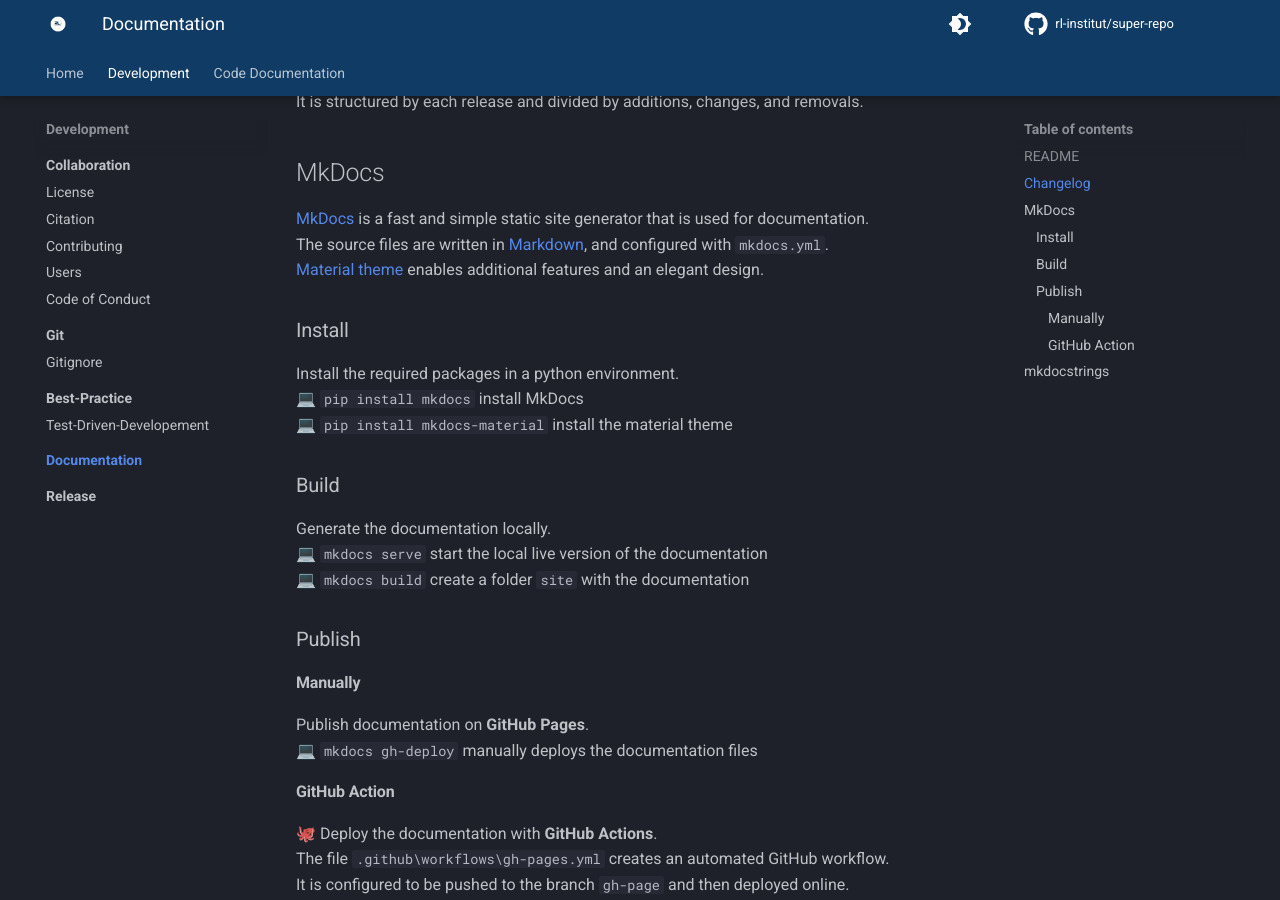
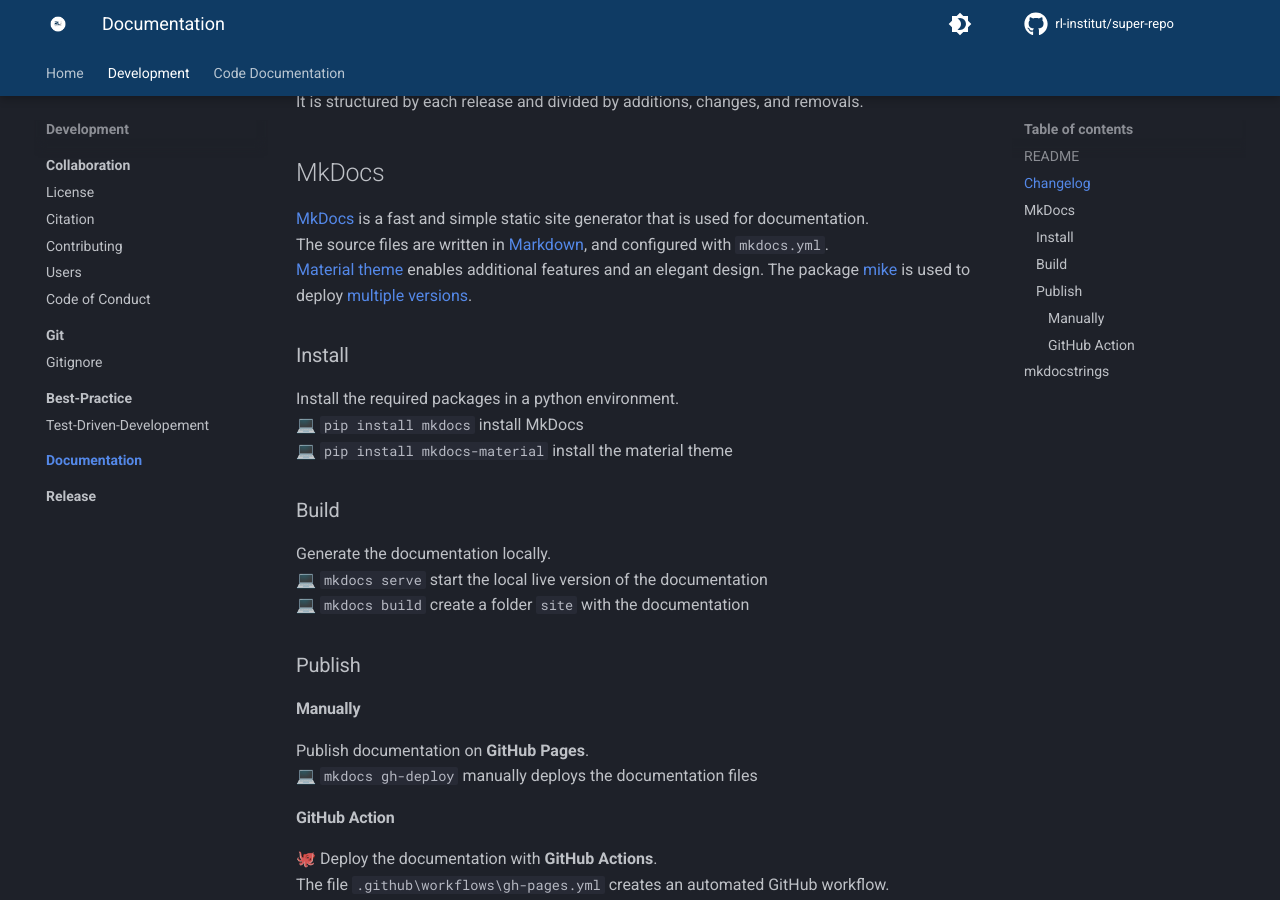
Before and after one commit to rl-institut/super-repo, an MkDocs documentation site: the page built from docs/development/documentation/index.md, in a window 1280 px wide and 900 px high, scrolled down 397 px. Built offline with MkDocs 1.6.1 and Material for MkDocs 9.7.7, drawn with Linux system fonts in a browser that asks for light colours; comment, search, counter and statistics services are not loaded.

Commit message:
Add documentation for mike #36

```diff
--- a/docs/development/documentation/index.md
+++ b/docs/development/documentation/index.md
@@ -13,6 +13,7 @@
 The source files are written in [Markdown](https://www.markdownguide.org/cheat-sheet/), and configured with `mkdocs.yml`. <br>
 [Material theme](https://squidfunk.github.io/mkdocs-material/) enables
 additional features and an elegant design.
+The package [mike](https://github.com/jimporter/mike) is used to deploy [multiple versions](https://squidfunk.github.io/mkdocs-material/setup/setting-up-versioning/?h=versioning).
 
 ### Install
 Install the required packages in a python environment. <br>
```
